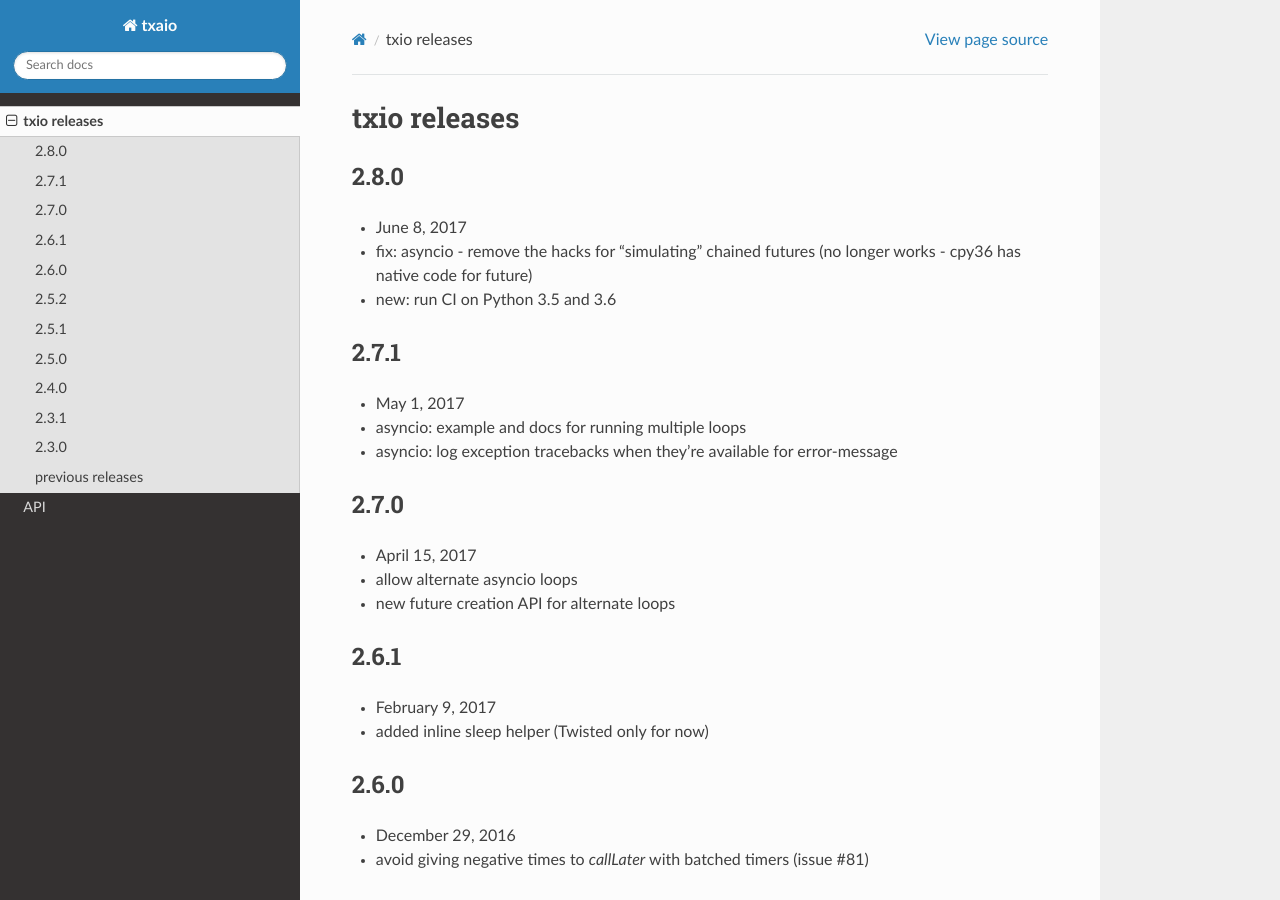
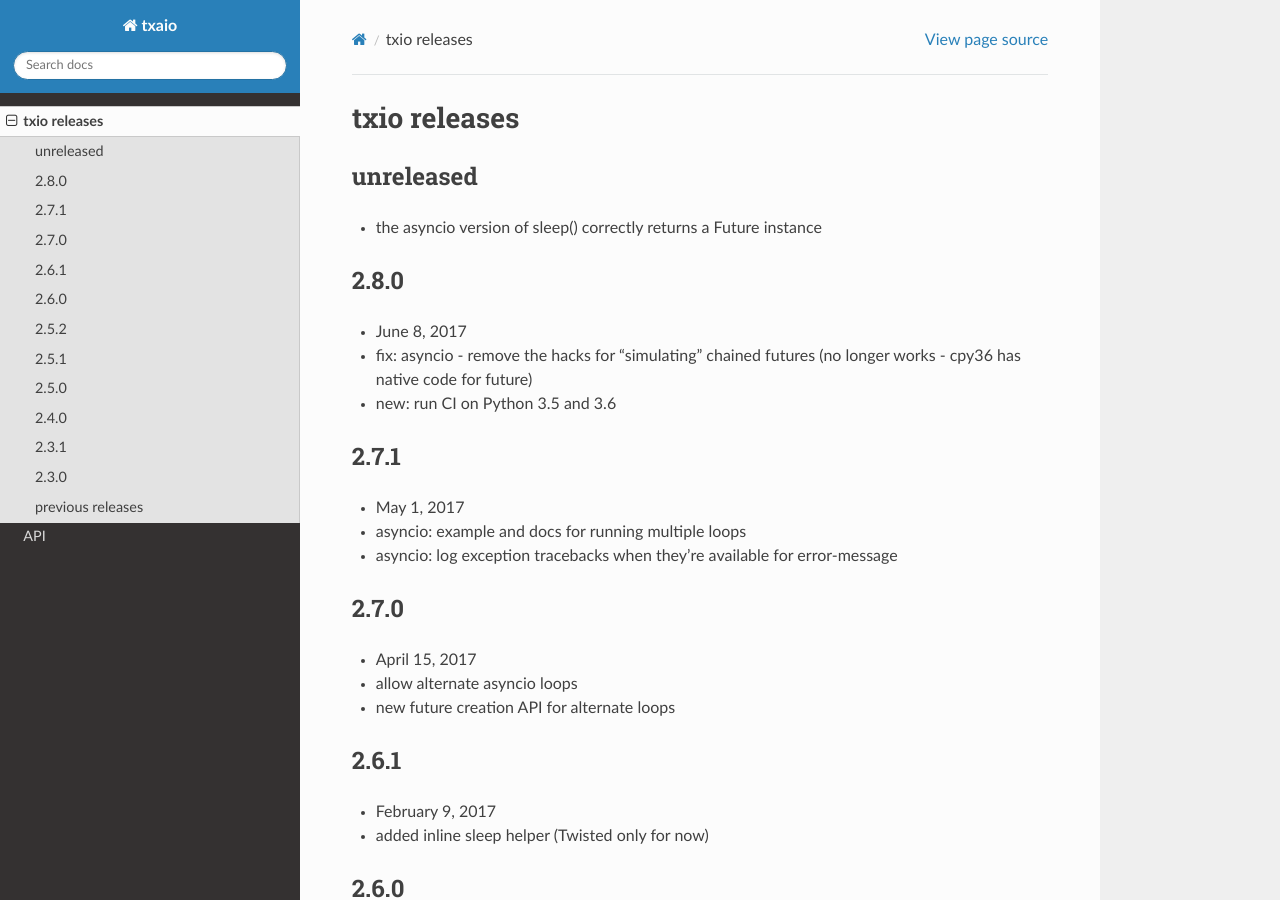
Before and after one commit to crossbario/txaio, a Sphinx documentation site: the page built from docs/releases.rst, in a window 1280 px wide and 900 px high. Built offline with Sphinx 7.4.7 and the Read the Docs theme 2.0.0, drawn with Linux system fonts in a browser that asks for light colours; pages that are not in the unit, such as notebooks, are missing from menus; the version number could not be read and is left out.

Commit message:
add release note

```diff
--- a/docs/releases.rst
+++ b/docs/releases.rst
@@ -1,5 +1,11 @@
 txio releases
 =============
+
+unreleased
+----------
+
+- the asyncio version of sleep() correctly returns a Future instance
+
 
 2.8.0
 -----
```
